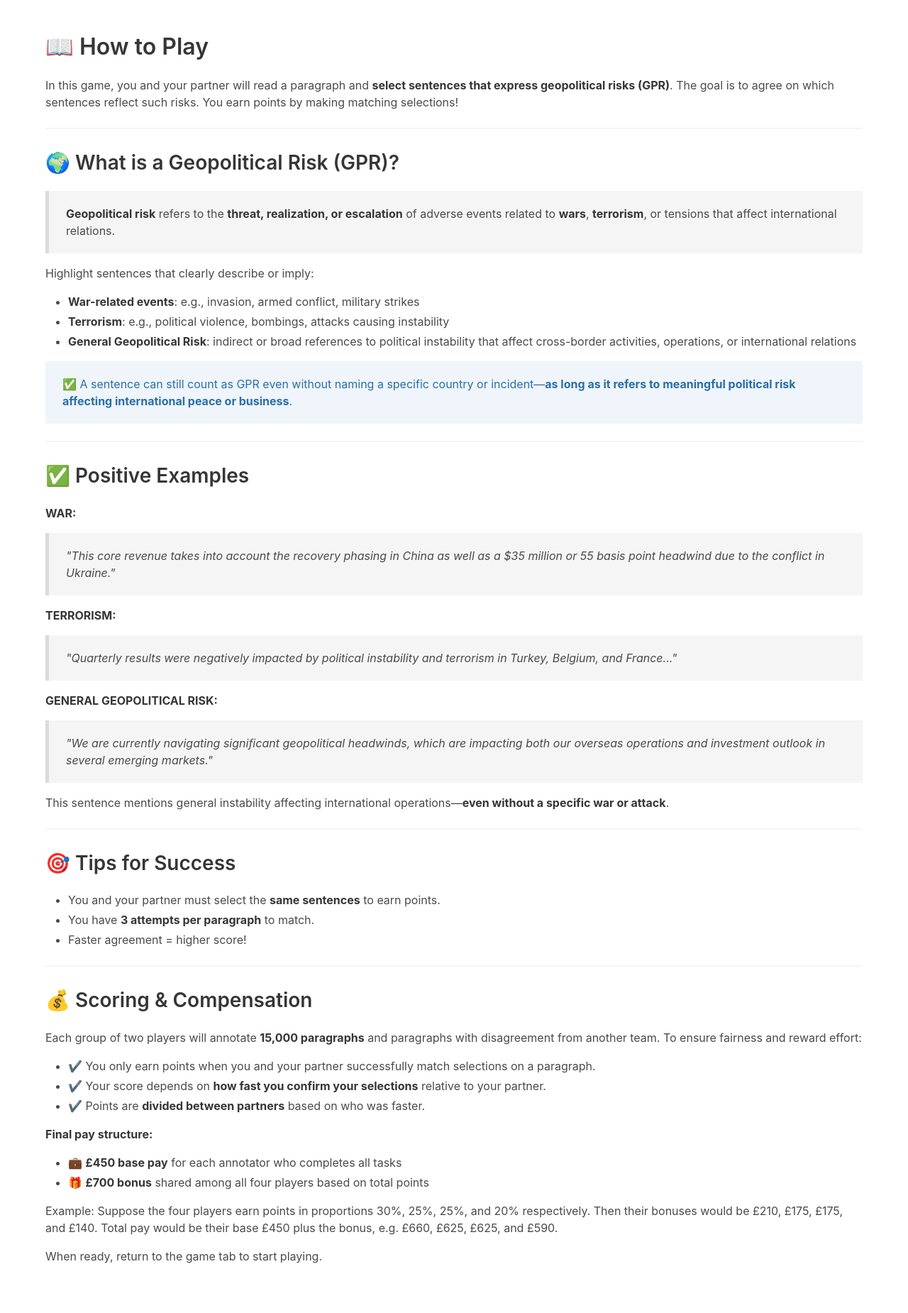
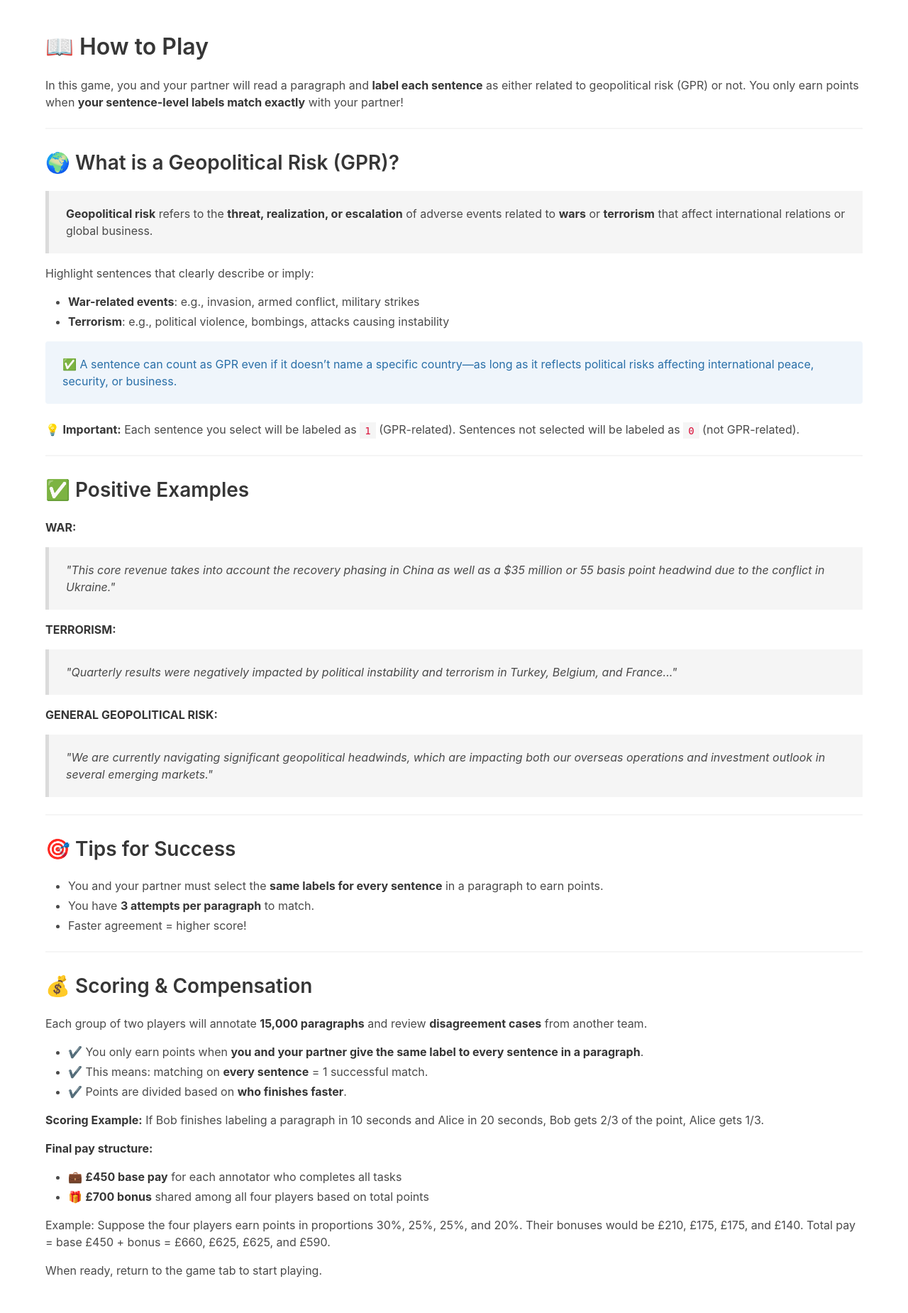
Before and after one commit to zzp-coder/GPR_Game, a Flask app: page /how-to-play in a window 1280 px wide. Shown: the whole page at 71% size. Before the commit the page ends 1780 px from the top, so only its background shows below. Run offline with Flask 3, Linux system fonts and the light colour scheme.

Commit message:
adjust bonus solution

```diff
--- a/templates/how_to_play.html
+++ b/templates/how_to_play.html
@@ -11,27 +11,28 @@
       <h1 class="title">📖 How to Play</h1>
 
       <p>
-        In this game, you and your partner will read a paragraph and <strong>select sentences that express geopolitical risks (GPR)</strong>.
-        The goal is to agree on which sentences reflect such risks. You earn points by making matching selections!
+        In this game, you and your partner will read a paragraph and <strong>label each sentence</strong> as either related to geopolitical risk (GPR) or not.
+        You only earn points when <strong>your sentence-level labels match exactly</strong> with your partner!
       </p>
 
       <hr>
 
       <h2 class="subtitle">🌍 What is a Geopolitical Risk (GPR)?</h2>
       <blockquote>
-        <strong>Geopolitical risk</strong> refers to the <strong>threat, realization, or escalation</strong> of adverse events related to <strong>wars</strong>, <strong>terrorism</strong>, or tensions that affect international relations.
+        <strong>Geopolitical risk</strong> refers to the <strong>threat, realization, or escalation</strong> of adverse events related to <strong>wars</strong> or <strong>terrorism</strong> that affect international relations or global business.
       </blockquote>
 
       <p>Highlight sentences that clearly describe or imply:</p>
       <ul>
         <li><strong>War-related events</strong>: e.g., invasion, armed conflict, military strikes</li>
         <li><strong>Terrorism</strong>: e.g., political violence, bombings, attacks causing instability</li>
-        <li><strong>General Geopolitical Risk</strong>: indirect or broad references to political instability that affect cross-border activities, operations, or international relations</li>
       </ul>
 
       <div class="notification is-info is-light">
-        ✅ A sentence can still count as GPR even without naming a specific country or incident—<strong>as long as it refers to meaningful political risk affecting international peace or business</strong>.
+        ✅ A sentence can count as GPR even if it doesn’t name a specific country—as long as it reflects political risks affecting international peace, security, or business.
       </div>
+
+      <p>💡 <strong>Important:</strong> Each sentence you select will be labeled as <code>1</code> (GPR-related). Sentences not selected will be labeled as <code>0</code> (not GPR-related).</p>
 
       <hr>
 
@@ -57,13 +58,12 @@
           "We are currently navigating significant geopolitical headwinds, which are impacting both our overseas operations and investment outlook in several emerging markets."
         </em>
       </blockquote>
-      <p>This sentence mentions general instability affecting international operations—<strong>even without a specific war or attack</strong>.</p>
 
       <hr>
 
       <h2 class="subtitle">🎯 Tips for Success</h2>
       <ul>
-        <li>You and your partner must select the <strong>same sentences</strong> to earn points.</li>
+        <li>You and your partner must select the <strong>same labels for every sentence</strong> in a paragraph to earn points.</li>
         <li>You have <strong>3 attempts per paragraph</strong> to match.</li>
         <li>Faster agreement = higher score!</li>
       </ul>
@@ -71,13 +71,15 @@
       <hr>
 
       <h2 class="subtitle">💰 Scoring & Compensation</h2>
-      <p>Each group of two players will annotate <strong>15,000 paragraphs</strong> and paragraphs with disagreement from another team. To ensure fairness and reward effort:</p>
+      <p>Each group of two players will annotate <strong>15,000 paragraphs</strong> and review <strong>disagreement cases</strong> from another team.</p>
 
       <ul>
-        <li>✔️ You only earn points when you and your partner successfully match selections on a paragraph.</li>
-        <li>✔️ Your score depends on <strong>how fast you confirm your selections</strong> relative to your partner.</li>
-        <li>✔️ Points are <strong>divided between partners</strong> based on who was faster.</li>
+        <li>✔️ You only earn points when <strong>you and your partner give the same label to every sentence in a paragraph</strong>.</li>
+        <li>✔️ This means: matching on <strong>every sentence</strong> = 1 successful match.</li>
+        <li>✔️ Points are divided based on <strong>who finishes faster</strong>.</li>
       </ul>
+
+      <p><strong>Scoring Example:</strong> If Bob finishes labeling a paragraph in 10 seconds and Alice in 20 seconds, Bob gets 2/3 of the point, Alice gets 1/3.</p>
 
       <p><strong>Final pay structure:</strong></p>
         <ul>
@@ -85,8 +87,8 @@
           <li>🎁 <strong>£700 bonus</strong> shared among all four players based on total points</li>
         </ul>
       <p>
-        Example: Suppose the four players earn points in proportions 30%, 25%, 25%, and 20% respectively. Then their bonuses would be £210, £175, £175, and £140.
-        Total pay would be their base £450 plus the bonus, e.g. £660, £625, £625, and £590.
+        Example: Suppose the four players earn points in proportions 30%, 25%, 25%, and 20%. Their bonuses would be £210, £175, £175, and £140.
+        Total pay = base £450 + bonus = £660, £625, £625, and £590.
       </p>
 
       <p>When ready, return to the game tab to start playing.</p>
```
